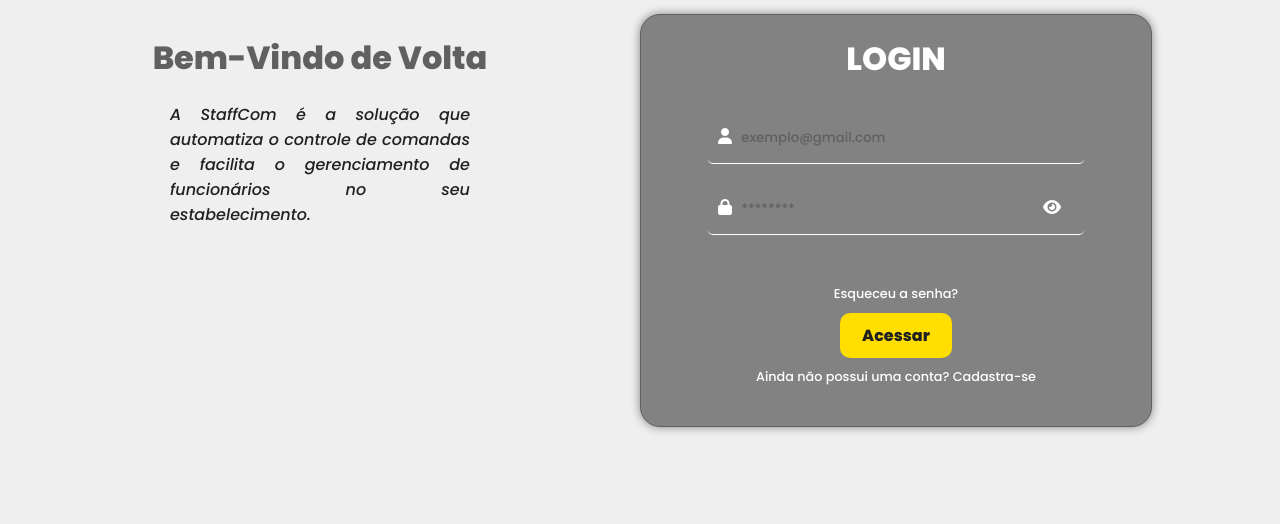
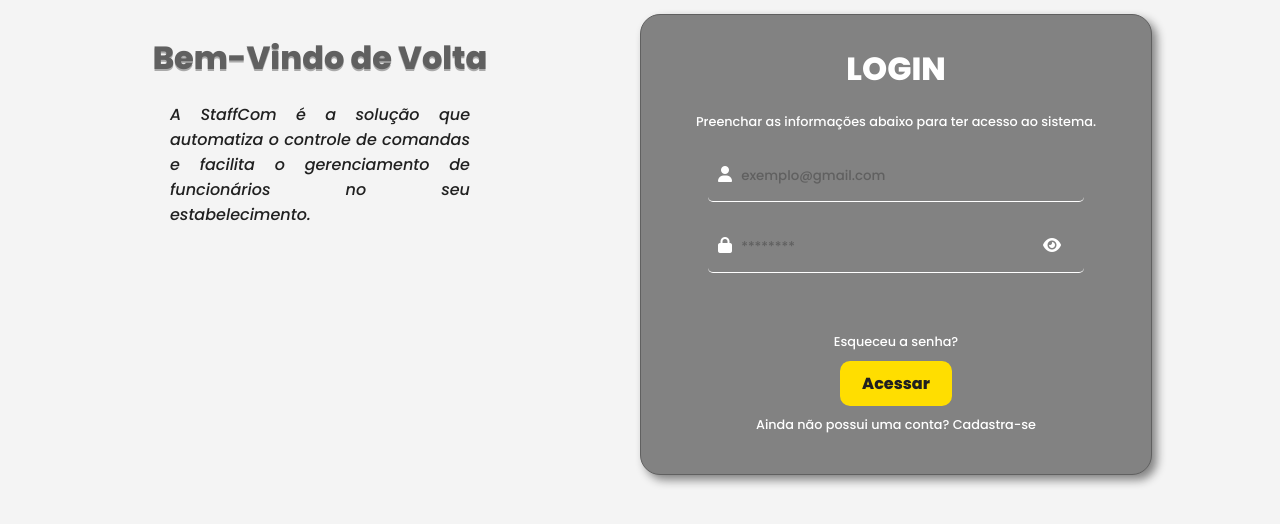
Before and after one commit to ErosFranklin/StaffCom, a plain HTML site: page frontend/public/index.html in a window 1280 px wide. Shown: the part 146-670 px from the top of the page. Drawn offline with Linux system fonts and the light colour scheme; a web font is replaced by a local one.

Commit message:
style: adicionando estilo

```diff
--- a/frontend/public/index.html
+++ b/frontend/public/index.html
@@ -31,7 +31,7 @@
                     </div>
                     <div class="container-login">
                         <h1>LOGIN</h1>
-
+                        <p>Preenchar as informações abaixo para ter acesso ao sistema.</p>
                         <div class="componente">
                             <i class="icone fa-solid fa-user"></i>
                             <input type="email" name="email" id="email" placeholder="exemplo@gmail.com" required>
--- a/frontend/public/style/style-index.css
+++ b/frontend/public/style/style-index.css
@@ -13,8 +13,9 @@
 }
 :root{
     --geral:#ffffff;
-    --fundo:#efefef;
+    --fundo:rgba(81, 81, 81, 0.061);
     --titulo: #606060;
+    --titulo-sombra: #60606080;
     --texto: #202020;
     --card-background: #828282;
     --botoes: #ffde00;
@@ -47,7 +48,6 @@
     font-style: italic;
     font-size:2rem;
     color:var(--titulo);
-
 }
 .container-header .titulo-logo .titulo-destaque{
     color:var(--texto-destaque);
@@ -77,6 +77,7 @@
     font-weight: bolder;
     color:var(--titulo);
     margin-bottom: 20px;
+    text-shadow: 0px 2px var(--titulo-sombra);
 }
 .container-principal .container-grid-login .container-descricao p{
     color:var(--texto);
@@ -96,13 +97,20 @@
     background-color: var(--card-background);
     padding:20px;
     border-radius:20px;
-    box-shadow: 0px 0px 10px var(--card-background);
+    box-shadow: 5px 5px 10px var(--card-background);
 }
 .container-principal .container-grid-login .container-login h1{
     font-size: 2rem;
     font-weight: bold;
+    padding: 10px;
     color:#fff;
-    margin-bottom: 20px;
+    margin-bottom: 10px;
+}
+.container-principal .container-grid-login .container-login p{
+    font-size: 0.8rem;
+    font-weight: lighter;
+    color:#fff;
+    margin-bottom: 10px;
 }
 .container-principal .container-grid-login .container-login input{
     border:none;
```
